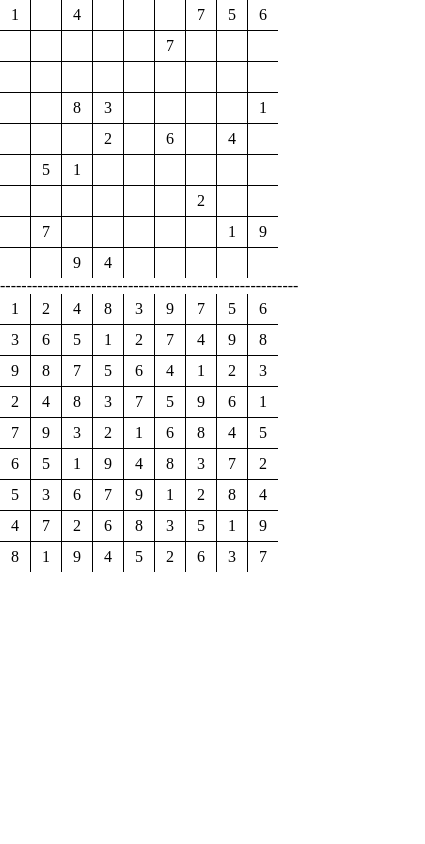
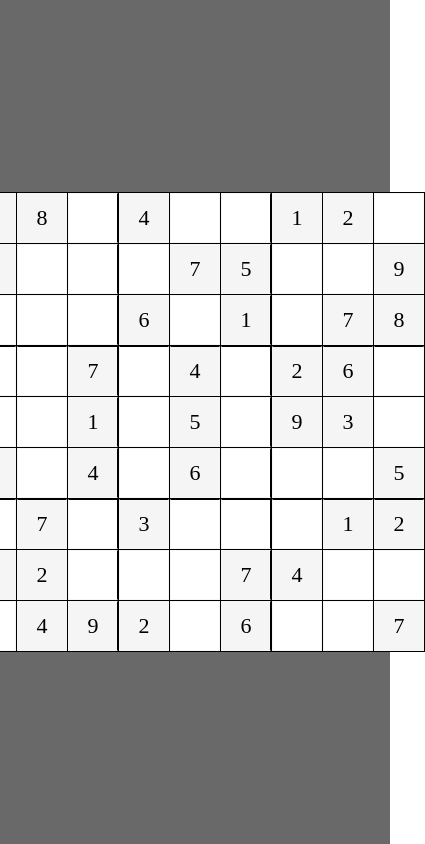
Before and after one commit to jonganebski/react_games, a React (Create React App) app: page /#/sudoku in a window 390 px wide. Shown: the whole page, 425 px wide, since content can reach past the window. Built offline with nearby package versions, Linux system fonts and the light colour scheme.

Commit message:
Working on sudoku responsiveness.

```diff
--- a/src/Components/Sudoku/Sudoku.tsx
+++ b/src/Components/Sudoku/Sudoku.tsx
@@ -1,210 +1,112 @@
-import React, { useRef } from "react";
+import React, { useState } from "react";
+import styled from "styled-components";
+import { validator } from "../../utils/sudoku/utils";
+// import { generateSudoku } from "../../utils/sudoku/utils";
 
-const getEachRowSubBox = (
-  initialRowIdx: number,
-  a: number,
-  b: number,
-  arr2D: number[][],
-  subBox: number[][]
-) => {
-  for (let i = 0; i < 3; i++) {
-    const subRow = arr2D[initialRowIdx + i].slice(a, b);
-    subBox.push(subRow);
-  }
-};
+const example: number[][] = [
+  [7, 8, 0, 4, 0, 0, 1, 2, 0],
+  [6, 0, 0, 0, 7, 5, 0, 0, 9],
+  [0, 0, 0, 6, 0, 1, 0, 7, 8],
+  [0, 0, 7, 0, 4, 0, 2, 6, 0],
+  [0, 0, 1, 0, 5, 0, 9, 3, 0],
+  [9, 0, 4, 0, 6, 0, 0, 0, 5],
+  [0, 7, 0, 3, 0, 0, 0, 1, 2],
+  [1, 2, 0, 0, 0, 7, 4, 0, 0],
+  [0, 4, 9, 2, 0, 6, 0, 0, 7],
+];
 
-const getSubBoxAction = (
-  initialRowIdx: number,
-  numIdx: number,
-  arr2D: number[][],
-  subBox: number[][]
-) => {
-  if (numIdx < 3) {
-    getEachRowSubBox(initialRowIdx, 0, 3, arr2D, subBox);
-  } else if (numIdx < 6) {
-    getEachRowSubBox(initialRowIdx, 3, 6, arr2D, subBox);
-  } else {
-    getEachRowSubBox(initialRowIdx, 6, 9, arr2D, subBox);
-  }
-};
+const Wrapper = styled.main`
+  display: flex;
+  align-items: center;
+  justify-content: center;
+  height: 100vh;
+  background-color: dimgray;
+`;
 
-const getSubBox = (rowIdx: number, numIdx: number, arr2D: number[][]) => {
-  const subBox: number[][] = [];
-  if (rowIdx < 3) {
-    getSubBoxAction(0, numIdx, arr2D, subBox);
-  } else if (rowIdx < 6) {
-    getSubBoxAction(3, numIdx, arr2D, subBox);
-  } else {
-    getSubBoxAction(6, numIdx, arr2D, subBox);
-  }
-  return subBox.flat();
-};
+const SudokuTemplate = styled.section`
+  width: min-content;
+  display: grid;
+  grid-template-columns: repeat(9, 1fr);
+  gap: 1px;
+  border: 1px solid black;
+  background-color: black;
+`;
 
-const findEmpty = (arr2D: number[][]) => {
-  const row = arr2D.find((row) => row.includes(0));
-  const rowIdx = arr2D.findIndex((r) => r === row);
-  if (row) {
-    const numIdx = row.findIndex((num) => num === 0);
-    return { rowIdx, numIdx };
-  } else {
-    return { rowIdx, numIdx: null };
-  }
-};
+const Box = styled.div`
+  width: 50px;
+  height: 50px;
+  display: flex;
+  align-items: center;
+  justify-content: center;
+  background-color: whitesmoke;
+  font-size: 22px;
+  border: 1px solid transparent;
+  border-top: ${({ className }) => {
+    if (className) {
+      if (className.includes("row4") || className.includes("row7")) {
+        return "1px solid black";
+      }
+    } else {
+      return "none";
+    }
+  }};
+  border-right: ${({ className }) => {
+    if (className) {
+      if (className.includes("column3") || className.includes("column6")) {
+        return "1px solid black";
+      }
+    } else {
+      return "none";
+    }
+  }};
+`;
 
-const validator = (
-  rowIdx: number,
-  numIdx: number,
-  n: number,
-  arr2D: number[][]
-) => {
-  const row = arr2D[rowIdx];
-  const column: number[] = [];
-  const subBox = getSubBox(rowIdx, numIdx, arr2D);
-  arr2D.forEach((row) => column.push(row[numIdx]));
-  const numSet = new Set(row.concat(column, subBox));
-  if (numSet.has(n)) {
-    return false;
-  } else {
-    return true;
-  }
-};
-
-let limit = 0;
-const solve = (arr2D: number[][]) => {
-  limit++;
-  if (limit === 10000) {
-    return true;
-  }
-  const { rowIdx, numIdx } = findEmpty(arr2D);
-  if (numIdx !== null) {
-    for (let n = 1; n < 10; n++) {
-      const isValid = validator(rowIdx, numIdx, n, arr2D);
-      if (isValid) {
-        arr2D[rowIdx].splice(numIdx, 1, n);
-        const isFinished = solve(arr2D);
-        if (isFinished) {
-          return true;
-        }
-        arr2D[rowIdx].splice(numIdx, 1, 0);
-      }
-    }
-  } else {
-    console.log("Finished");
-    return true;
-  }
-};
+const Input = styled.input`
+  all: unset;
+  width: 100%;
+  height: 100%;
+  text-align: center;
+  background-color: white;
+  font-weight: 600;
+  color: #3182ce;
+`;
 
 const Sudoku = () => {
-  // const arr2D: number[][] = [
-  //   [7, 8, 0, 4, 0, 0, 1, 2, 0],
-  //   [6, 0, 0, 0, 7, 5, 0, 0, 9],
-  //   [0, 0, 0, 6, 0, 1, 0, 7, 8],
-  //   [0, 0, 7, 0, 4, 0, 2, 6, 0],
-  //   [0, 0, 1, 0, 5, 0, 9, 3, 0],
-  //   [9, 0, 4, 0, 6, 0, 0, 0, 5],
-  //   [0, 7, 0, 3, 0, 0, 0, 1, 2],
-  //   [1, 2, 0, 0, 0, 7, 4, 0, 0],
-  //   [0, 4, 9, 2, 0, 6, 0, 0, 7],
-  // ];
-  // const arr2D: number[][] = [
-  //   [0, 4, 0, 0, 0, 0, 0, 0, 0],
-  //   [0, 0, 1, 0, 3, 4, 6, 2, 0],
-  //   [6, 0, 3, 0, 0, 0, 0, 7, 0],
-  //   [0, 0, 0, 4, 8, 3, 5, 0, 7],
-  //   [0, 0, 0, 0, 5, 0, 0, 6, 0],
-  //   [0, 0, 0, 0, 0, 9, 0, 4, 0],
-  //   [0, 0, 5, 0, 0, 0, 0, 0, 1],
-  //   [8, 0, 0, 5, 4, 7, 3, 9, 6],
-  //   [0, 0, 0, 0, 2, 1, 0, 0, 0],
-  // ];
-  const generateSudoku = () => {
-    const arr2D: number[][] = [];
-    for (let i = 0; i < 9; i++) {
-      const emptyRow = [0, 0, 0, 0, 0, 0, 0, 0, 0];
-      arr2D.push(emptyRow);
-    }
-
-    let n = 0;
-    for (let i = 0; i < 500; i++) {
-      const randRowIdx = Math.floor(Math.random() * 9);
-      const randNumIdx = Math.floor(Math.random() * 9);
-      const randNum = Math.ceil(Math.random() * 9);
-      const randBox = arr2D[randRowIdx][randNumIdx];
-      const isValid = validator(randRowIdx, randNumIdx, randNum, arr2D);
-      if (randBox === 0 && isValid) {
-        arr2D[randRowIdx].splice(randNumIdx, 1, randNum);
-        n++;
-      }
-      if (n === 20) {
-        break;
-      }
-    }
-    const template = JSON.parse(JSON.stringify(arr2D)) as number[][];
-    return [template, arr2D];
-  };
-
-  const checkSolve = (arr2D: number[][]) => {
-    const isAvailable = solve(arr2D);
-    return isAvailable;
-  };
-
-  const [template, arr2D] = generateSudoku();
-
-  checkSolve(arr2D);
   return (
-    <>
-      <div
-        style={{
-          backgroundColor: "black",
-          display: "grid",
-          gridTemplateColumns: "repeat(9, 1fr)",
-          gap: "1px",
-          width: "min-content",
-        }}
-      >
-        {template.flat().map((num, i) => (
-          <div
-            key={i}
-            style={{
-              width: "30px",
-              height: "30px",
-              display: "flex",
-              alignItems: "center",
-              justifyContent: "center",
-              backgroundColor: "white",
-            }}
-          >
-            {num === 0 ? "" : num}
-          </div>
-        ))}
-      </div>
-      <div> -------------------------------------------------------- </div>
-      <div
-        style={{
-          backgroundColor: "black",
-          display: "grid",
-          gridTemplateColumns: "repeat(9, 1fr)",
-          gap: "1px",
-          width: "min-content",
-        }}
-      >
-        {arr2D.flat().map((num, i) => (
-          <div
-            key={i}
-            style={{
-              width: "30px",
-              height: "30px",
-              display: "flex",
-              alignItems: "center",
-              justifyContent: "center",
-              backgroundColor: "white",
-            }}
-          >
-            {num === 0 ? "" : num}
-          </div>
-        ))}
-      </div>
-    </>
+    <Wrapper>
+      <SudokuTemplate>
+        {example.map((row, rowIdx, arr) =>
+          row.map((num, numIdx) => (
+            <Box
+              key={numIdx}
+              className={`row${rowIdx + 1} column${numIdx + 1}`}
+            >
+              {num === 0 ? "" : num}
+              {num === 0 && (
+                <Input
+                  type="text"
+                  maxLength={5}
+                  onChange={(e) => {
+                    const value = Number(e.currentTarget.value);
+                    if (isNaN(value)) {
+                      e.currentTarget.value = "";
+                    }
+                    const isValid = validator(rowIdx, numIdx, value, arr);
+                    if (isValid || e.currentTarget.value === "") {
+                      console.log("OK");
+                      e.currentTarget.style.color = "#3182ce";
+                    } else {
+                      console.log("NO");
+                      e.currentTarget.style.color = "red";
+                    }
+                  }}
+                ></Input>
+              )}
+            </Box>
+          ))
+        )}
+      </SudokuTemplate>
+    </Wrapper>
   );
 };
 
--- /dev/null
+++ b/src/utils/sudoku/utils.ts
@@ -0,0 +1,124 @@
+const getEachRowSubBox = (
+  initialRowIdx: number,
+  a: number,
+  b: number,
+  arr2D: number[][],
+  subBox: number[][]
+) => {
+  for (let i = 0; i < 3; i++) {
+    const subRow = arr2D[initialRowIdx + i].slice(a, b);
+    subBox.push(subRow);
+  }
+};
+
+const getSubBoxAction = (
+  initialRowIdx: number,
+  numIdx: number,
+  arr2D: number[][],
+  subBox: number[][]
+) => {
+  if (numIdx < 3) {
+    getEachRowSubBox(initialRowIdx, 0, 3, arr2D, subBox);
+  } else if (numIdx < 6) {
+    getEachRowSubBox(initialRowIdx, 3, 6, arr2D, subBox);
+  } else {
+    getEachRowSubBox(initialRowIdx, 6, 9, arr2D, subBox);
+  }
+};
+
+const getSubBox = (rowIdx: number, numIdx: number, arr2D: number[][]) => {
+  const subBox: number[][] = [];
+  if (rowIdx < 3) {
+    getSubBoxAction(0, numIdx, arr2D, subBox);
+  } else if (rowIdx < 6) {
+    getSubBoxAction(3, numIdx, arr2D, subBox);
+  } else {
+    getSubBoxAction(6, numIdx, arr2D, subBox);
+  }
+  return subBox.flat();
+};
+
+const findEmpty = (arr2D: number[][]) => {
+  const row = arr2D.find((row) => row.includes(0));
+  const rowIdx = arr2D.findIndex((r) => r === row);
+  if (row) {
+    const numIdx = row.findIndex((num) => num === 0);
+    return { rowIdx, numIdx };
+  } else {
+    return { rowIdx, numIdx: null };
+  }
+};
+
+export const getColumn = (numIdx: number, arr2D: number[][]) => {
+  const column: number[] = [];
+  arr2D.forEach((row) => column.push(row[numIdx]));
+  return column;
+};
+
+export const validator = (
+  rowIdx: number,
+  numIdx: number,
+  n: number,
+  arr2D: number[][]
+) => {
+  const row = arr2D[rowIdx];
+  const column = getColumn(numIdx, arr2D);
+  const subBox = getSubBox(rowIdx, numIdx, arr2D);
+  const numSet = new Set(row.concat(column, subBox));
+  if (numSet.has(n)) {
+    return false;
+  } else {
+    return true;
+  }
+};
+
+let limit = 0;
+const solve = (arr2D: number[][]) => {
+  limit++;
+  if (limit === 10000) {
+    return true;
+  }
+  const { rowIdx, numIdx } = findEmpty(arr2D);
+  if (numIdx !== null) {
+    for (let n = 1; n < 10; n++) {
+      const isValid = validator(rowIdx, numIdx, n, arr2D);
+      if (isValid) {
+        arr2D[rowIdx].splice(numIdx, 1, n);
+        const isFinished = solve(arr2D);
+        if (isFinished) {
+          return true;
+        }
+        arr2D[rowIdx].splice(numIdx, 1, 0);
+      }
+    }
+  } else {
+    console.log("Finished");
+    return true;
+  }
+};
+
+export const generateSudoku = () => {
+  const arr2D: number[][] = [];
+  for (let i = 0; i < 9; i++) {
+    const emptyRow = [0, 0, 0, 0, 0, 0, 0, 0, 0];
+    arr2D.push(emptyRow);
+  }
+
+  let n = 0;
+  for (let i = 0; i < 500; i++) {
+    const randRowIdx = Math.floor(Math.random() * 9);
+    const randNumIdx = Math.floor(Math.random() * 9);
+    const randNum = Math.ceil(Math.random() * 9);
+    const randBox = arr2D[randRowIdx][randNumIdx];
+    const isValid = validator(randRowIdx, randNumIdx, randNum, arr2D);
+    if (randBox === 0 && isValid) {
+      arr2D[randRowIdx].splice(randNumIdx, 1, randNum);
+      n++;
+    }
+    if (n === 20) {
+      break;
+    }
+  }
+  const template = JSON.parse(JSON.stringify(arr2D)) as number[][];
+  return [template, arr2D];
+};
```
